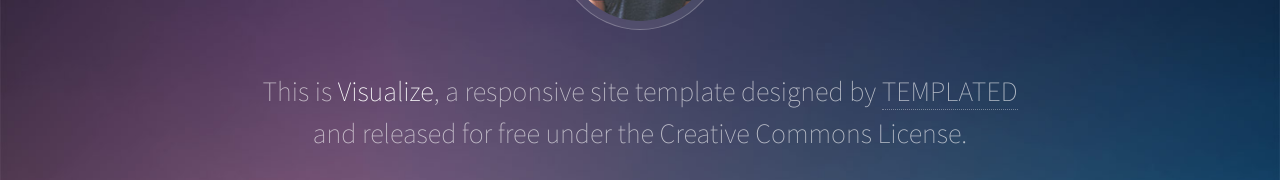
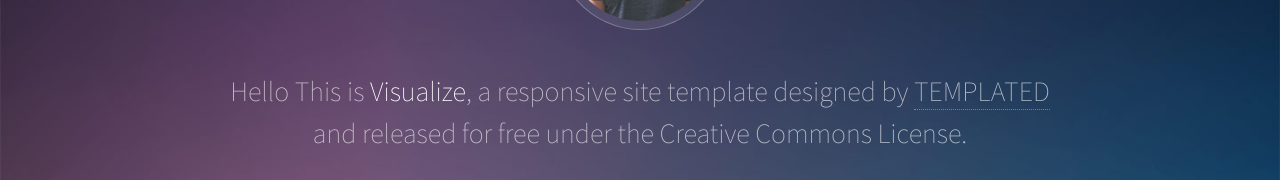
Before and after one commit to Bekhruzbek-coder/template_test, a plain HTML site: page visualize/index.html in a window 1280 px wide. Shown: the part 256-436 px from the top of the page. Drawn offline with Linux system fonts and the light colour scheme.

Commit message:
add Hello

```diff
--- a/visualize/index.html
+++ b/visualize/index.html
@@ -10,7 +10,7 @@
 
 				<!-- Header -->![](../../../../../../../var/folders/p8/ybh0r37j71q62s2121cc8pbr0000gn/T/TemporaryItems/NSIRD_screencaptureui_lUuF1l/Screenshot 2023-09-29 at 11.56.28.png)
 					<header id="header"><span class="avatar"><img src="images/avatar.jpg" alt="" width="173" height="178"></span>
-						<h1>This is <strong>Visualize</strong>, a responsive site template designed by <a href="http://templated.co">TEMPLATED</a><br>
+						<h1>Hello This is <strong>Visualize</strong>, a responsive site template designed by <a href="http://templated.co">TEMPLATED</a><br>
 						and released for free under the Creative Commons License.</h1>
 						<ul class="icons"><li><a href="#" class="icon style2 fa-twitter"><span class="label">Twitter</span></a></li>
 							<li><a href="#" class="icon style2 fa-facebook"><span class="label">Facebook</span></a></li>
```
